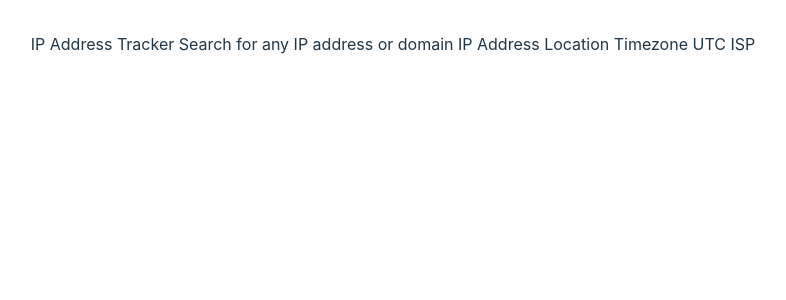
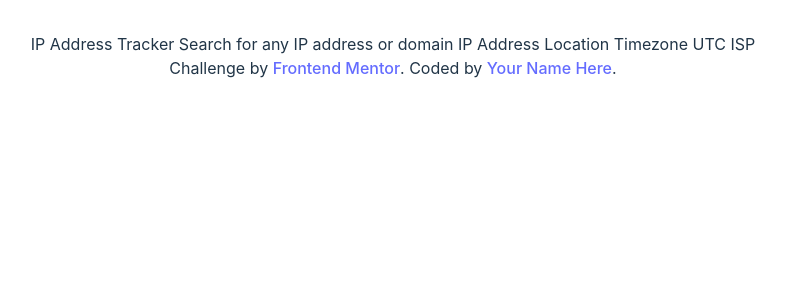
Before and after one commit to Aliaksandr-Bychyk/portfolio-ip-address-tracker, a React (Vite) app: page / in a window 1280 px wide. Shown: the top 300 px of the page, without its empty margins (247-1033 px from the left). Built offline with nearby package versions, Linux system fonts and the light colour scheme.

Commit message:
feat: update main.tsx

```diff
--- a/src/main.tsx
+++ b/src/main.tsx
@@ -1,10 +1,12 @@
-import React from 'react'
-import ReactDOM from 'react-dom/client'
-import App from './components/App/App.tsx'
-import './index.css'
+import React from 'react';
+import ReactDOM from 'react-dom/client';
+import App from './components/App/App.tsx';
+import './index.css';
+import Attribution from './components/Attribution/Attribution.tsx';
 
 ReactDOM.createRoot(document.getElementById('root')!).render(
   <React.StrictMode>
     <App />
-  </React.StrictMode>,
-)
+    <Attribution />
+  </React.StrictMode>
+);
```
